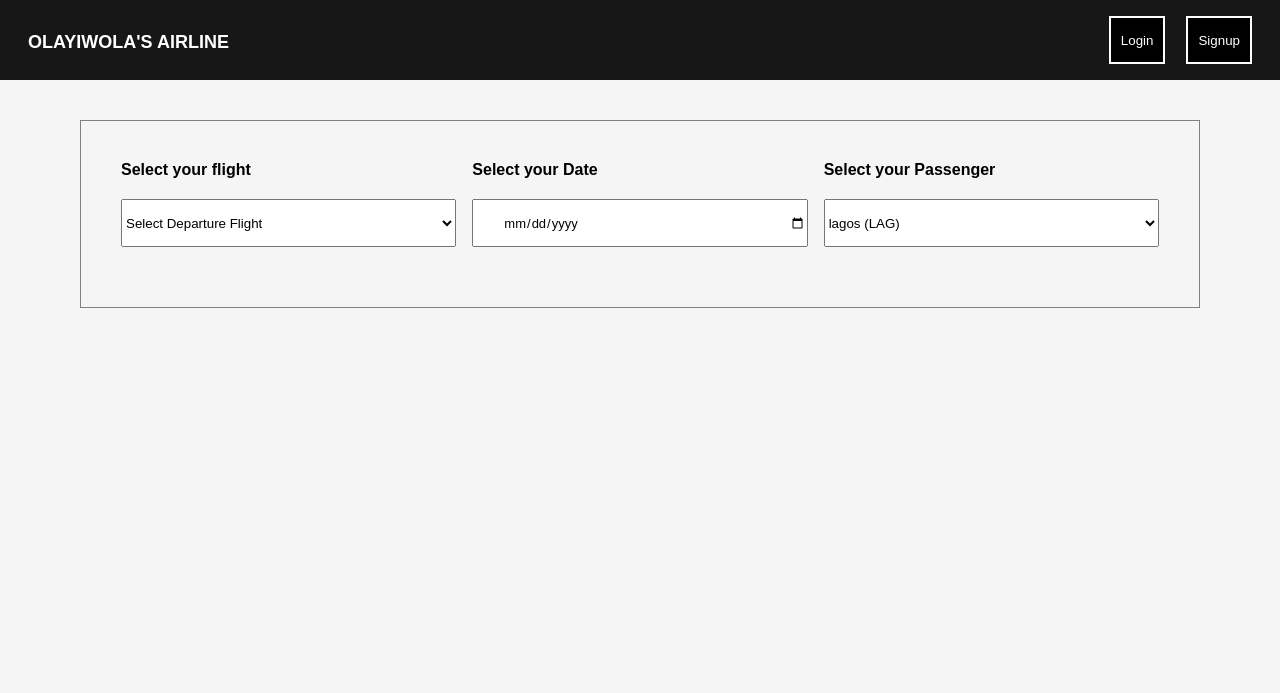
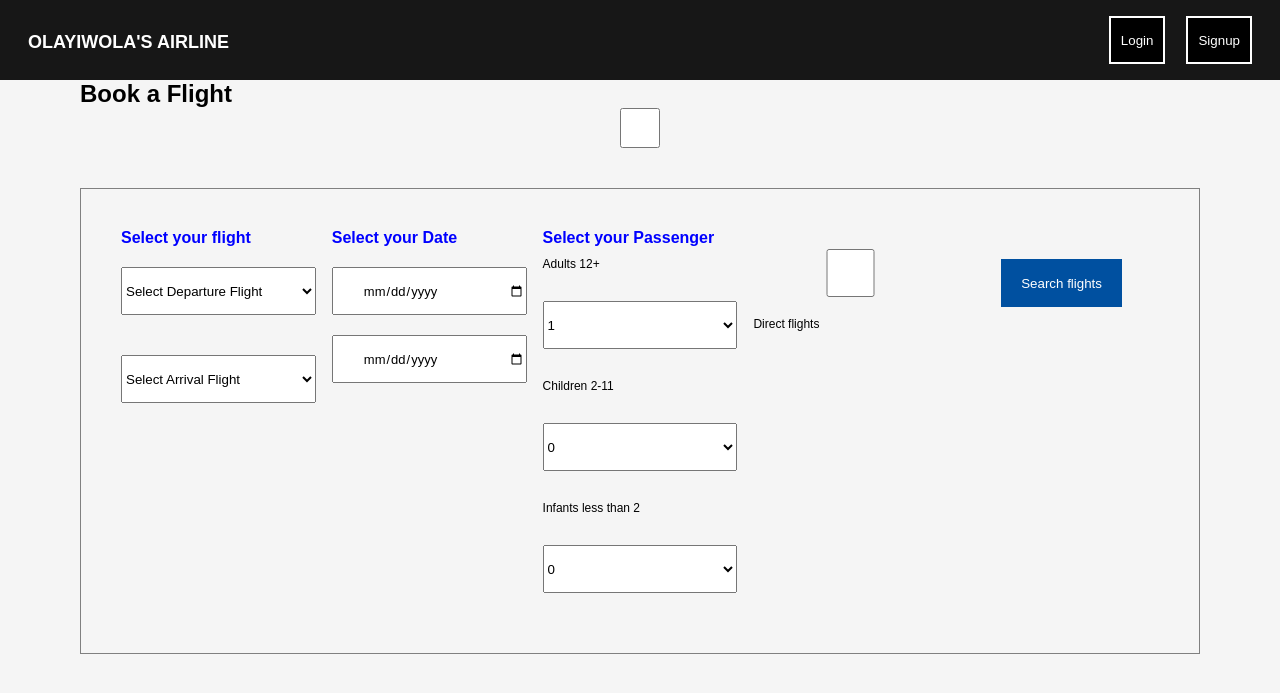
Before and after one commit to olayiwolaajumobi/ola-airline, a Django app: page / in a window 1280 px wide. Shown: the top 693 px of the page. Run offline with Django 5.2, Linux system fonts and the light colour scheme; data comes from the database, SQL or seed files in the repository; both versions use the stored data as it was after the commit.

Commit message:
initial commit

```diff
--- a/airline/settings.py
+++ b/airline/settings.py
@@ -153,3 +153,9 @@ DEFAULT_AUTO_FIELD = 'django.db.models.BigAutoField'
 
 
 AUTH_USER_MODEL = "ticket_booking.User"
+
+# paypal_configuration = [
+#     PAYPAL_CLIENT_ID = "client-id"
+#     PAYPAL_CLIENT_SECRET = "CLIENT-secret"
+#     PAYPAL_MODE = "sandbox"
+#     ]
--- a/ticket_booking/models.py
+++ b/ticket_booking/models.py
@@ -11,3 +11,10 @@ class User(AbstractUser):
 class FlightLocation(models.Model):
     code= models.CharField(max_length=3)
     location= models.CharField(max_length=250)
+
+class Booking(models.Model):
+    flight = models.ForeignKey(FlightLocation, on_delete=models.CASCADE)
+    passanger_name = models.CharField(max_length=100)
+    passanger_email = models.EmailField()
+    form= models.CharField(max_length=200)
+    paid = models.BooleanField(default=False)
--- a/ticket_booking/static/css/login.css
+++ b/ticket_booking/static/css/login.css
@@ -131,3 +131,14 @@ h1 {
     padding: 28px;
     width: 100%;
 }
+.auth1{
+    display: flex;
+    justify-content: center;
+    align-items: center;
+    margin-top: 20px;
+}
+
+.auth1 > div {
+    border: 1px solid gray;
+    background-color: whitesmoke
+}
--- a/ticket_booking/static/css/style.css
+++ b/ticket_booking/static/css/style.css
@@ -4,6 +4,7 @@
 }
 
 body {
+    font-family: Arial, sans-serif;
     background-color: whitesmoke;
 }
 
@@ -21,6 +22,7 @@ main {
     border: 1px solid gray;
     margin-top: 40px;
     padding: 40px;
+    color: blue;
 }
 
 .flight-container > div {
@@ -82,3 +84,35 @@ a {
     border: 1px solid gray;
     background-color: whitesmoke;
 }
+
+.flight-search{
+    display: flex;
+    color: blue;
+    justify-content: center;
+    align-items: center;
+}
+.flight-container button{
+    border: 2px solid white;
+    padding: 10px;
+    color: blue;
+    height: 48px;
+    cursor: pointer;
+}
+
+button[type="submit"] {
+    padding: 10px 20px;
+    background-color: #0050A0;
+    color: white;
+    border: none;
+    cursor: pointer;
+  }
+
+
+  .p4 {
+    justify-content: center;
+    text-align: center;
+    background-color: white(0, 0, 0, 0.2);
+    margin-top: 30px;
+    font-size: smaller;
+    display: block;
+    }
--- a/ticket_booking/templates/base.html
+++ b/ticket_booking/templates/base.html
@@ -22,7 +22,7 @@
 
         <div>
         <a href="/login"> <button> Login </button> </a>
-        <a href="/signup"> <button> Signup </button> </a>
+        <a href="/create"> <button> Signup </button> </a>
 
         </div>
 
--- a/ticket_booking/templates/flight.html
+++ /dev/null
@@ -1,2 +0,0 @@
-{% extends "./base.html" %}
-{% load static %}
--- a/ticket_booking/templates/index.html
+++ b/ticket_booking/templates/index.html
@@ -6,9 +6,13 @@
 
 {% block content %}
 
-    <form class="flight-container">
+        <h2>Book a Flight</h2>
 
-
+        <div>
+        <input type="checkbox" id="One-way">
+        </div>
+    <form class="flight-container" method="post" action="search">
+    {% csrf_token %}
         <div>
 
             <h4> Select your flight </h4>
@@ -16,6 +20,17 @@
             <select name="from">
 
                 <option value="0"> Select Departure Flight </option>
+
+                {% for x in location %}
+                    <option value="{{x.id}}"> {{x.location}} ({{x.code}}) </option>
+                {%endfor %}
+
+
+            </select>
+
+            <select name="from">
+
+                <option value="0"> Select Arrival Flight </option>
 
                 {% for x in location %}
                     <option value="{{x.id}}"> {{x.location}} ({{x.code}}) </option>
@@ -33,32 +48,78 @@
 
             <h4> Select your Date </h4>
 
-            <input name="date" type="date" />
+            <input name="date" type="date"/>
+
+            <input name="date" type="date"/>
+
 
         </div>
+
+                <div class="row">
+
+                    <h4> Select your Passenger </h4>
+
+                    <div>
+                        <label for="adults" class="d-inline-flex col-auto">Adults <span class="sublabel"> 12+
+                            </span></label>
+                        <select class="form-select" id="adults"
+                            onchange="javascript: dynamicDropDown(this.options[this.selectedIndex].value);">
+                            <option value="1">1</option>
+                            <option value="2">2</option>
+                            <option value="3">3</option>
+                            <option value="4">4</option>
+                            <option value="5">5</option>
+                            <option value="6">6</option>
+                            <option value="7">7</option>
+                            <option value="8">8</option>
+                            <option value="9">9</option>
+                        </select>
+
+                    </div>
+
+
+                    <div>
+                        <label for="children" class="d-inline-flex col-auto">Children <span class="sublabel"> 2-11
+                            </span></label>
+                        <select class="form-select" id="children">
+                            <option value="0">0</option>
+                            <option value="1">1</option>
+                            <option value="2">2</option>
+                            <option value="3">3</option>
+                            <option value="4">4</option>
+                            <option value="5">5</option>
+                            <option value="6">6</option>
+                            <option value="7">7</option>
+                            <option value="8">8</option>
+                        </select>
+                    </div>
+
+                    <div>
+                        <label for="infants" class="d-inline-flex col-auto">Infants <span class="sublabel"> less than
+                                2</span></label>
+                        <select class="form-select" id="infants">
+                            <option value="0">0</option>
+                            <option value="1">1</option>
+                        </select>
+                    </div>
+                </div>
+
+                       <div>
+                        <div class=direct-flight>
+                            <input type="checkbox" id="directFlights">
+                            <label for="directFlights">Direct flights</label>
+                        </div>
+                    </div>
 
 
 
 
-        <div>
-
-            <h4> Select your Passenger </h4>
-
-            <select name="from">
-
-                {% for x in location %}
-                    <option value="{{x.id}}"> {{x.location}} ({{x.code}}) </option>
-                {%endfor %}
+                     <div class=p4>
+                        <button type="submit" class="btn btn-primary">Search flights</button>
+                    </div>
 
 
-            </select>
-
         </div>
-
-
-
-
-
 
     </form>
 
--- a/ticket_booking/templates/login.html
+++ b/ticket_booking/templates/login.html
@@ -5,13 +5,14 @@
 
 {% block content %}
 
-<div class="auth">
+<div class="auth1">
 
     <form method="post" >
 
     {% csrf_token %}
 
     <h2> Login </h2>
+
 
         <input name="username" type="text" placeholder="Enter Username" required/>
 
@@ -22,7 +23,7 @@
         <h2 class="p2">Don't have an Account?</h2>
 
 
-           </form>
+
 
            <div class="Account">
 
--- a/ticket_booking/urls.py
+++ b/ticket_booking/urls.py
@@ -1,10 +1,11 @@
 from django.urls import path
-from .views import index, create_account, login_view, logout_view
+from .views import index, create_account, login_view, logout_view, search_flight
 
 
 urlpatterns = [
     path("", index),
     path("create", create_account),
     path("login", login_view),
-    path("logout", logout_view)
+    path("logout", logout_view),
+    path("search", search_flight)
 ]
--- a/ticket_booking/views.py
+++ b/ticket_booking/views.py
@@ -1,7 +1,15 @@
 from django.shortcuts import render, HttpResponseRedirect
-from .models import FlightLocation
+from .models import FlightLocation, User, Booking
 from django.contrib.auth import authenticate, login, logout
 
+
+
+# paypalrestsdk.configure({
+#     "mode": settings.PAYPAL_MODE,
+#     "client_id": settings.PAYPAL_CLIENT_ID,
+#     "client_secret": settings.PAYPAL_CLIENT_SECRET
+
+#     })
 
 # Create your views here.
 
@@ -21,8 +29,7 @@ def create_account(req):
         password = req.POST['password']
 
 
-        try:
-            User.objects.create_user(
+        User.objects.create_user(
                 first_name=first_name,
                 last_name=last_name,
                 username=username,
@@ -30,10 +37,9 @@ def create_account(req):
                 password=password
 
                 )
-            return HttpResponseRedirect("/")
-        except:
-            print("error")
-            pass
+    return HttpResponseRedirect("/")
+
+
 
     return render(req, "create_account.html")
 
@@ -53,16 +59,44 @@ def login_view(req):
                 }
             else:
 
-                login(req, user)
-                try:
-                    return HttpResponseRedirect(req.GET["next"])
-                except:
-                    return HttpResponseRedirect("/")
+                login(req, user=user)
+            return HttpResponseRedirect("/")
         except:
             pass
+
+            return render("login.html")
 
     return render(req, "login.html")
 
 def logout_view(req):
     logout(req)
     return HttpResponseRedirect("/")
+
+
+def search_flight(req):
+    if req.method == 'POST':
+
+            return render(req, 'search_flight.html')
+    else:
+            form = FlightLocation()
+            return render(req, "/")
+def payment_page(req):
+     return render(req, "payment.html")
+
+# def create_payment(req):
+#      if request.method == "POST":
+#           payment = paypalrestsdk.Payment({
+#                "intent": "sale",
+#                "payer":{
+#                     "payment_method":"paypal"
+#                },
+#                "redirect_urls":[
+#                     "return_url":"http://localhost:8000/execute/",
+#                     "cancle_urls": "http://localhost:8000/cancle/"
+#                ],
+#                "transactions":[{
+#                     "item_list":{
+#                          "items"
+#                     }
+#                }]
+#           })
```
Also changed, not shown: ticket_booking/forms.py (added, +12 -0 lines), ticket_booking/paypal.py (added, +9 -0 lines), ticket_booking/templates/search_flight.html (added, +17 -0 lines), db.sqlite3, ticket_booking/migrations/0002_booking.py (added).
